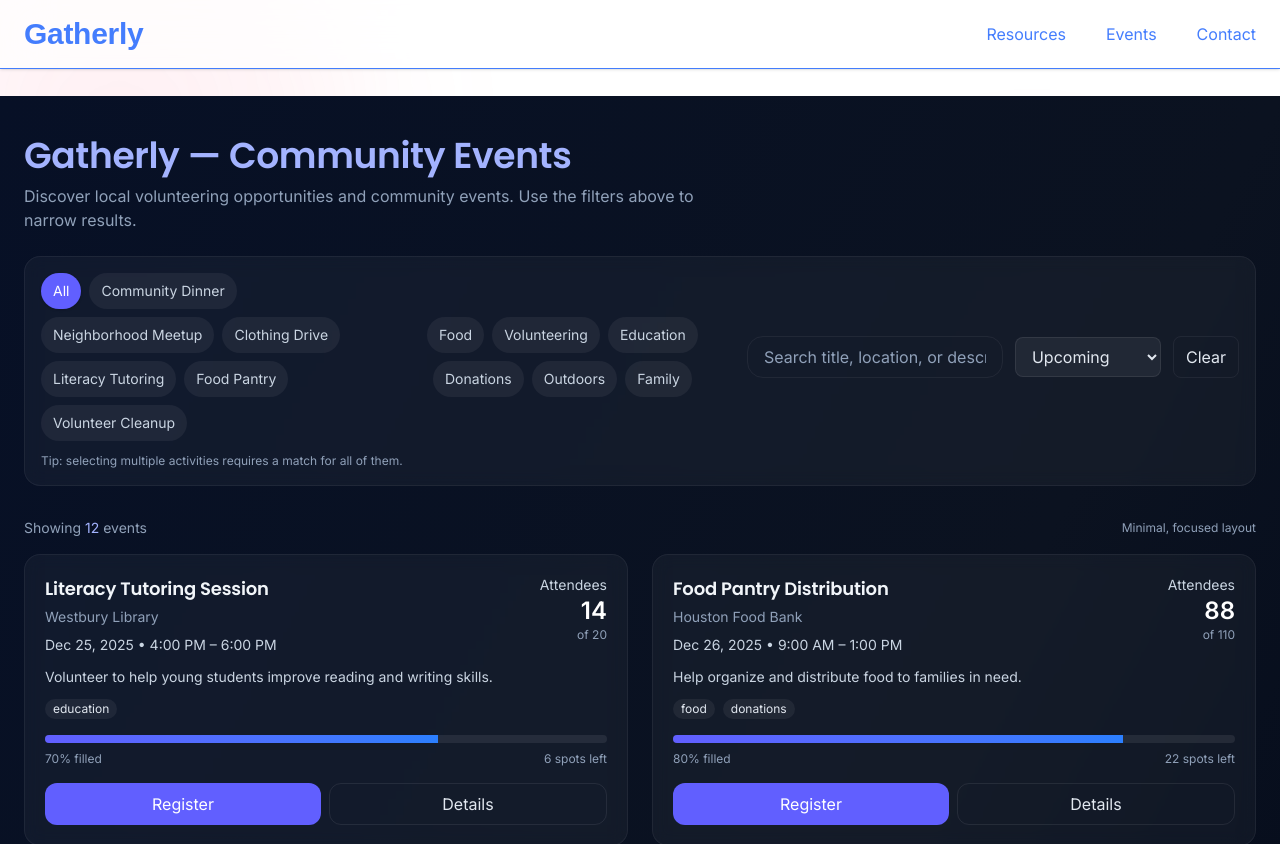
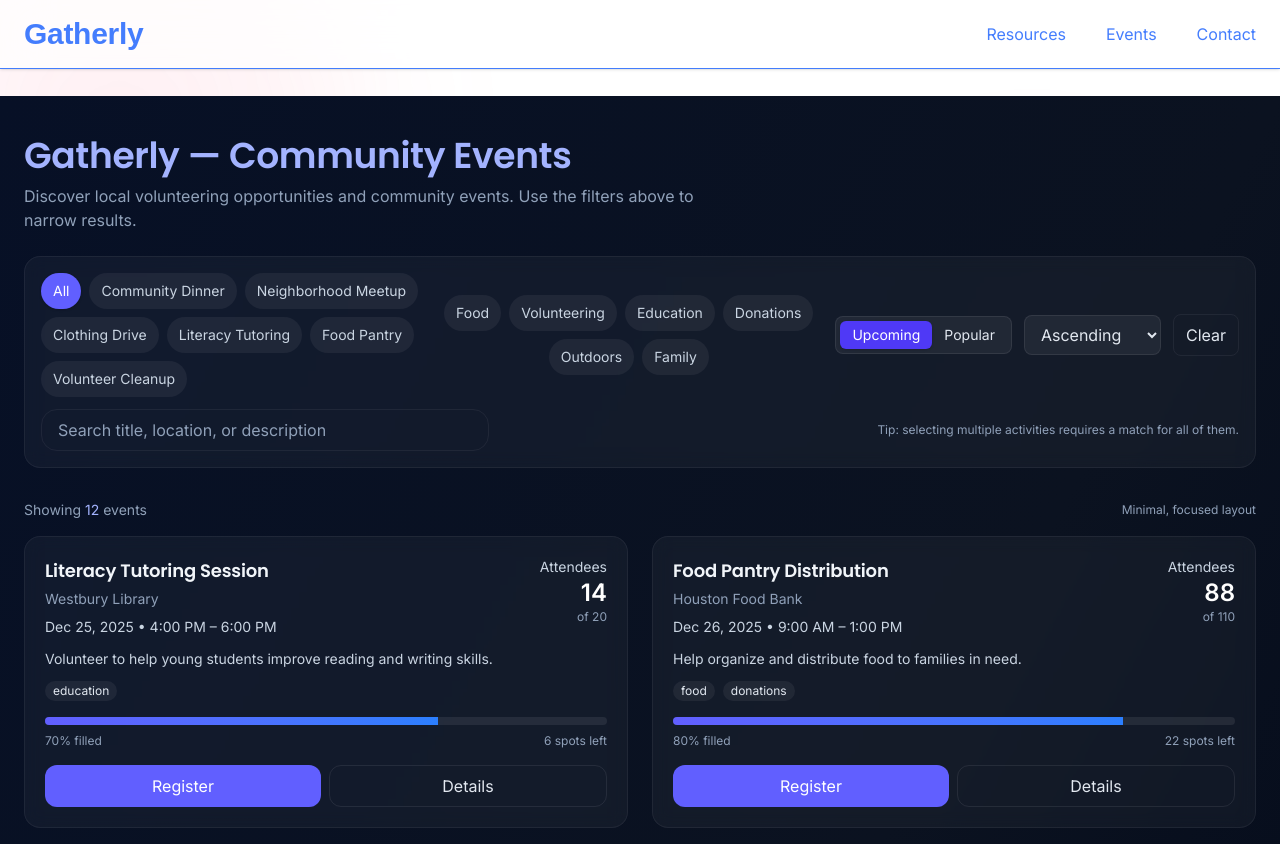
Before and after one commit to TSA-Group/tsa_group_starter, a Next.js app: page /events in a window 1280 px wide. Shown: the top 844 px of the page. Built offline with nearby package versions, Linux system fonts and the light colour scheme.

Commit message:
Update page.tsx

```diff
--- a/app/events/page.tsx
+++ b/app/events/page.tsx
@@ -37,7 +37,8 @@ export default function EventsPage() {
   const [selectedCategory, setSelectedCategory] = useState<string>('all');
   const [selectedActivities, setSelectedActivities] = useState<string[]>([]);
   const [query, setQuery] = useState('');
-  const [sortBy, setSortBy] = useState<'upcoming' | 'popular'>('upcoming');
+  const [sortPrimary, setSortPrimary] = useState<'upcoming' | 'popular'>('upcoming');
+  const [sortSecondary, setSortSecondary] = useState<'asc' | 'desc'>('asc');
 
   const categories: Category[] = [
     { id: 'all', name: 'All' },
@@ -88,14 +89,20 @@ export default function EventsPage() {
       list = list.filter(e => `${e.title} ${e.description} ${e.location}`.toLowerCase().includes(q));
     }
 
-    if (sortBy === 'popular') {
+    // Primary sort
+    if (sortPrimary === 'popular') {
       list = [...list].sort((a, b) => b.attendees - a.attendees);
     } else {
       list = [...list].sort((a, b) => new Date(a.date).getTime() - new Date(b.date).getTime());
     }
 
+    // Secondary sort (asc/desc) applied to date or attendees depending on primary
+    if (sortSecondary === 'desc') {
+      list = list.reverse();
+    }
+
     return list;
-  }, [events, selectedCategory, selectedActivities, query, sortBy]);
+  }, [events, selectedCategory, selectedActivities, query, sortPrimary, sortSecondary]);
 
   const toggleActivity = (id: string) =>
     setSelectedActivities(prev => (prev.includes(id) ? prev.filter(x => x !== id) : [...prev, id]));
@@ -103,7 +110,6 @@ export default function EventsPage() {
   return (
     <>
       <Head>
-        {/* Google Fonts: Poppins (headings) + Inter (body) */}
         <link rel="preconnect" href="https://fonts.googleapis.com" />
         <link rel="preconnect" href="https://fonts.gstatic.com" crossOrigin="anonymous" />
         <link
@@ -113,7 +119,7 @@ export default function EventsPage() {
       </Head>
 
       <div className="min-h-screen bg-gradient-to-br from-[#071026] via-[#0b1220] to-[#020617] text-white antialiased">
-        {/* Refined translucent bubbles */}
+        {/* Translucent bubbles */}
         <div aria-hidden className="pointer-events-none fixed inset-0 -z-10 overflow-hidden">
           <div
             className="absolute -left-36 -top-36 w-[520px] h-[520px] rounded-full blur-[72px] animate-blob-slow"
@@ -143,26 +149,17 @@ export default function EventsPage() {
         </div>
 
         <style jsx>{`
-          :global(html, body, #__next) {
-            height: 100%;
-          }
-          /* Apply fonts */
           :global(body) {
             font-family: 'Inter', system-ui, -apple-system, 'Segoe UI', Roboto, 'Helvetica Neue', Arial;
             -webkit-font-smoothing: antialiased;
             -moz-osx-font-smoothing: grayscale;
           }
-          /* Headings use Poppins for that crisp geometric look */
-          :global(h1, h2, h3, h4, h5, h6) {
+          :global(h1,h2,h3,h4,h5,h6) {
             font-family: 'Poppins', Inter, system-ui, -apple-system, 'Segoe UI', Roboto, 'Helvetica Neue', Arial;
             letter-spacing: -0.01em;
           }
-          .animate-blob-slow {
-            animation: blobSlow 14s infinite;
-          }
-          .animate-blob-slower {
-            animation: blobSlower 18s infinite;
-          }
+          .animate-blob-slow { animation: blobSlow 14s infinite; }
+          .animate-blob-slower { animation: blobSlower 18s infinite; }
           @keyframes blobSlow {
             0% { transform: translate(0px, 0px) scale(1); }
             33% { transform: translate(24px, -18px) scale(1.03); }
@@ -219,29 +216,43 @@ export default function EventsPage() {
                 </div>
               </div>
 
-              <div className="flex gap-3 items-center justify-end">
-                <div className="relative w-64">
-                  <input
-                    value={query}
-                    onChange={e => setQuery(e.target.value)}
-                    placeholder="Search title, location, or description"
-                    className="w-full bg-transparent placeholder:text-slate-400 text-slate-100 px-4 py-2 rounded-2xl border border-white/6 focus:outline-none focus:ring-2 focus:ring-indigo-500"
-                    aria-label="Search events"
-                  />
+              {/* Professional sorting control */}
+              <div className="flex items-center gap-3 justify-end">
+                {/* segmented primary sort */}
+                <div className="inline-flex rounded-lg bg-white/6 p-1 border border-white/8">
+                  <button
+                    onClick={() => setSortPrimary('upcoming')}
+                    className={`px-3 py-1 text-sm rounded-md transition ${sortPrimary === 'upcoming' ? 'bg-indigo-600 text-white shadow-sm' : 'text-slate-200 hover:bg-white/10'}`}
+                    aria-pressed={sortPrimary === 'upcoming'}
+                  >
+                    Upcoming
+                  </button>
+                  <button
+                    onClick={() => setSortPrimary('popular')}
+                    className={`px-3 py-1 text-sm rounded-md transition ${sortPrimary === 'popular' ? 'bg-indigo-600 text-white shadow-sm' : 'text-slate-200 hover:bg-white/10'}`}
+                    aria-pressed={sortPrimary === 'popular'}
+                  >
+                    Popular
+                  </button>
                 </div>
 
-                <select
-                  value={sortBy}
-                  onChange={e => setSortBy(e.target.value as any)}
-                  className="bg-white/6 text-slate-200 px-3 py-2 rounded-lg border border-white/8 focus:outline-none"
-                  aria-label="Sort events"
-                >
-                  <option value="upcoming">Upcoming</option>
-                  <option value="popular">Most popular</option>
-                </select>
+                {/* secondary sort dropdown */}
+                <div className="relative">
+                  <label htmlFor="secondary-sort" className="sr-only">Order</label>
+                  <select
+                    id="secondary-sort"
+                    value={sortSecondary}
+                    onChange={e => setSortSecondary(e.target.value as any)}
+                    className="bg-white/6 text-slate-200 px-3 py-2 rounded-lg border border-white/8 focus:outline-none"
+                    aria-label="Secondary sort order"
+                  >
+                    <option value="asc">Ascending</option>
+                    <option value="desc">Descending</option>
+                  </select>
+                </div>
 
                 <button
-                  onClick={() => { setSelectedCategory('all'); setSelectedActivities([]); setQuery(''); setSortBy('upcoming'); }}
+                  onClick={() => { setSelectedCategory('all'); setSelectedActivities([]); setQuery(''); setSortPrimary('upcoming'); setSortSecondary('asc'); }}
                   className="bg-transparent border border-white/6 text-slate-200 px-3 py-2 rounded-lg hover:bg-white/6 transition"
                 >
                   Clear
@@ -249,7 +260,19 @@ export default function EventsPage() {
               </div>
             </div>
 
-            <p className="mt-3 text-xs text-slate-400">Tip: selecting multiple activities requires a match for all of them.</p>
+            <div className="mt-3 flex items-center justify-between gap-4">
+              <div className="relative w-full max-w-md">
+                <input
+                  value={query}
+                  onChange={e => setQuery(e.target.value)}
+                  placeholder="Search title, location, or description"
+                  className="w-full bg-transparent placeholder:text-slate-400 text-slate-100 px-4 py-2 rounded-2xl border border-white/6 focus:outline-none focus:ring-2 focus:ring-indigo-500"
+                  aria-label="Search events"
+                />
+              </div>
+
+              <div className="text-xs text-slate-400">Tip: selecting multiple activities requires a match for all of them.</div>
+            </div>
           </div>
 
           {/* Events list */}
```
